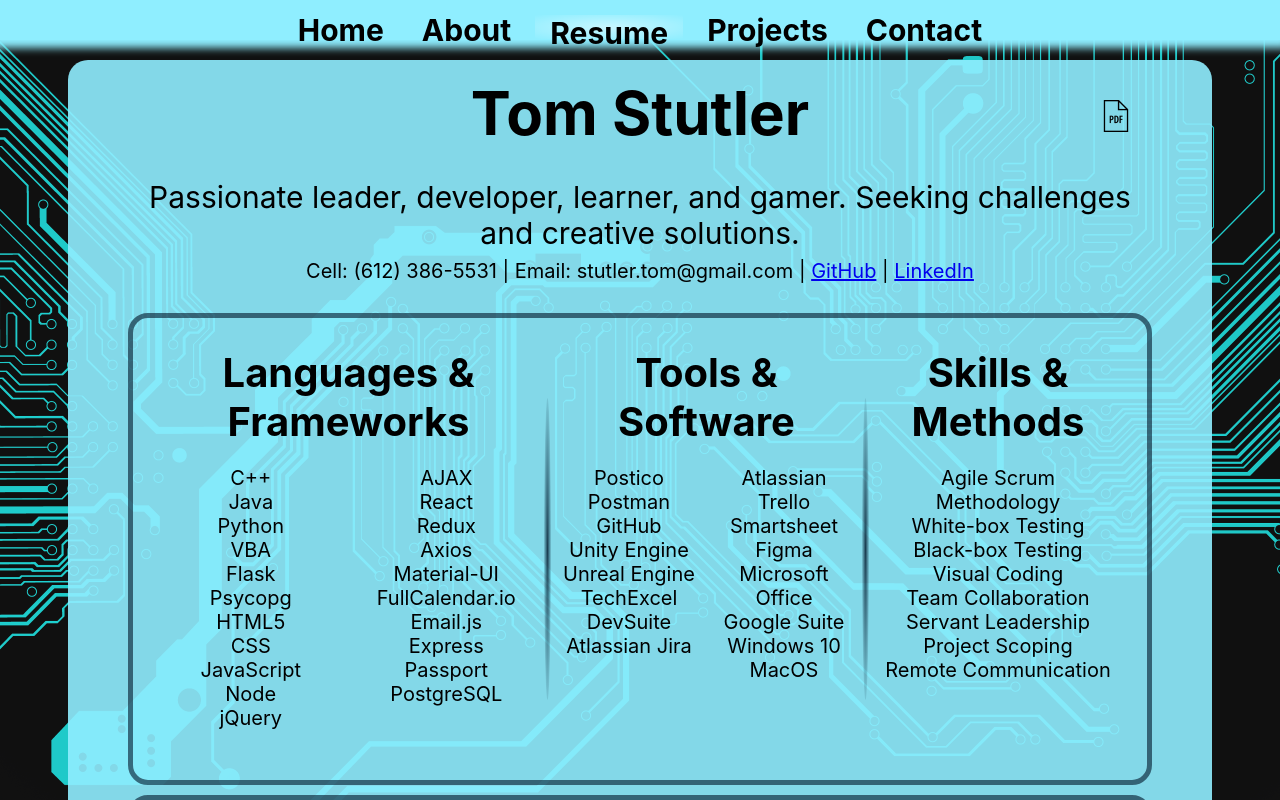
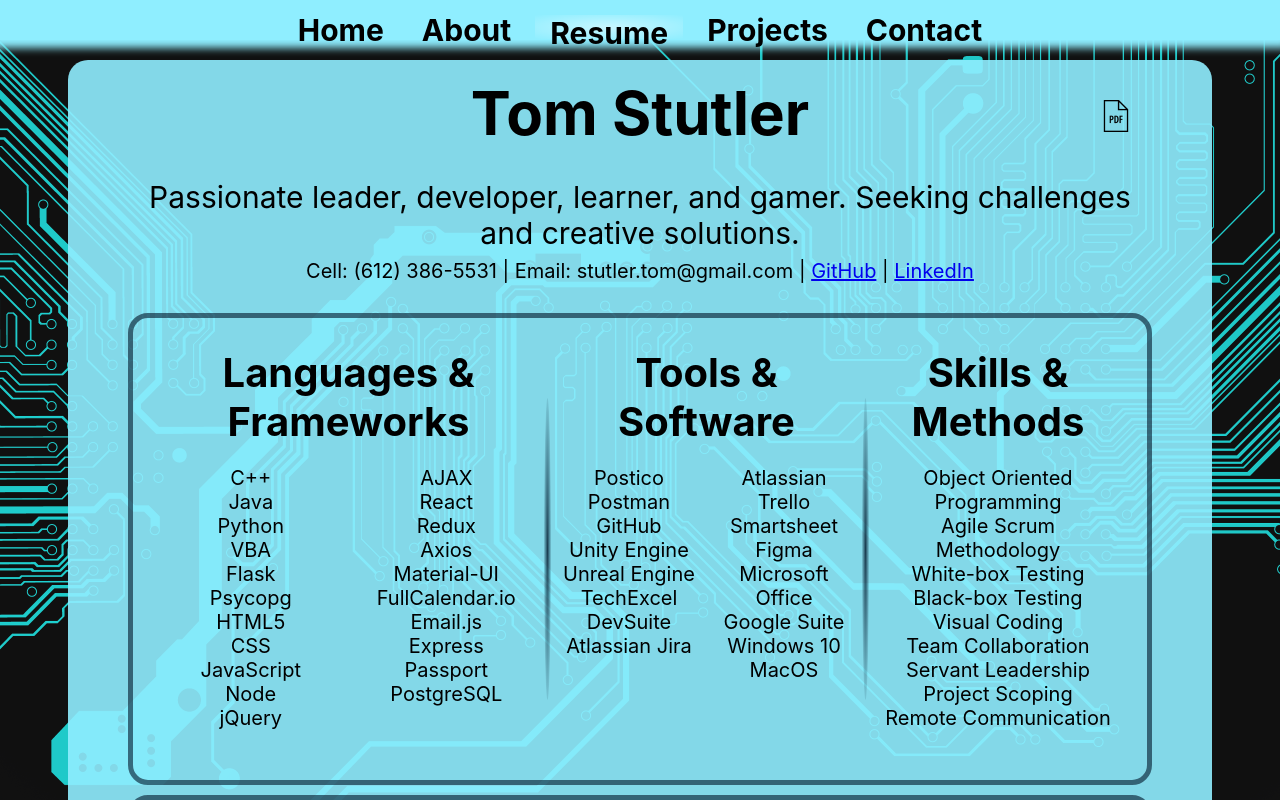
Before and after one commit to MadTofu22/MadTofu22.github.io, a React (Create React App) app: page /#/resume in a window 1280 px wide. Shown: the top 800 px of the page. Built offline with nearby package versions, Linux system fonts and the light colour scheme; no server answers.

Commit message:
Resume updates

```diff
--- a/src/assets/files/resume.html
+++ b/src/assets/files/resume.html
@@ -183,6 +183,7 @@
 				<div class='skillList'>
 					<h2 class='sectionHeader resume'>Skills & Methods</h2>
 					<ul class='skillsListSingle resume'>
+						<li>Object Oriented Programming</li>
 						<li>Agile Scrum Methodology</li>
 						<li>White-box Testing</li>
 						<li>Black-box Testing</li>
@@ -199,7 +200,7 @@
 		<div class='sectionContainer resume'>
 			<h2 class='sectionHeader resume'>Education</h2>
 			<h3 class='sectionContentHeader resume'>Prime Digital Academy</h3>
-			<p class='sectionContentText resume'>Full Stack Software Engineering Certification - Graduating Jan 2021</p>
+			<p class='sectionContentText resume'>Full Stack Software Engineering Certification - Graduated Jan 2021</p>
 			<h3 class='sectionContentHeader resume'>Minneapolis Community & Technical College</h3>
 			<p class='sectionContentText resume'>Mathematics A.S. - Graduated May 2018</p>
 		</div>
--- a/src/components/ResumeDisplay/ResumeDisplay.js
+++ b/src/components/ResumeDisplay/ResumeDisplay.js
@@ -76,6 +76,7 @@ class ResumeDisplay extends Component {
                         <div className='skillList'>
                             <h2 className='sectionHeader resume'>Skills & Methods</h2>
                             <ul className='skillsListSingle resume'>
+                                <li>Object Oriented Programming</li>
                                 <li>Agile Scrum Methodology</li>
                                 <li>White-box Testing</li>
                                 <li>Black-box Testing</li>
```
Also changed, not shown: 1 other file (tests, documents, lock files or other folders).
